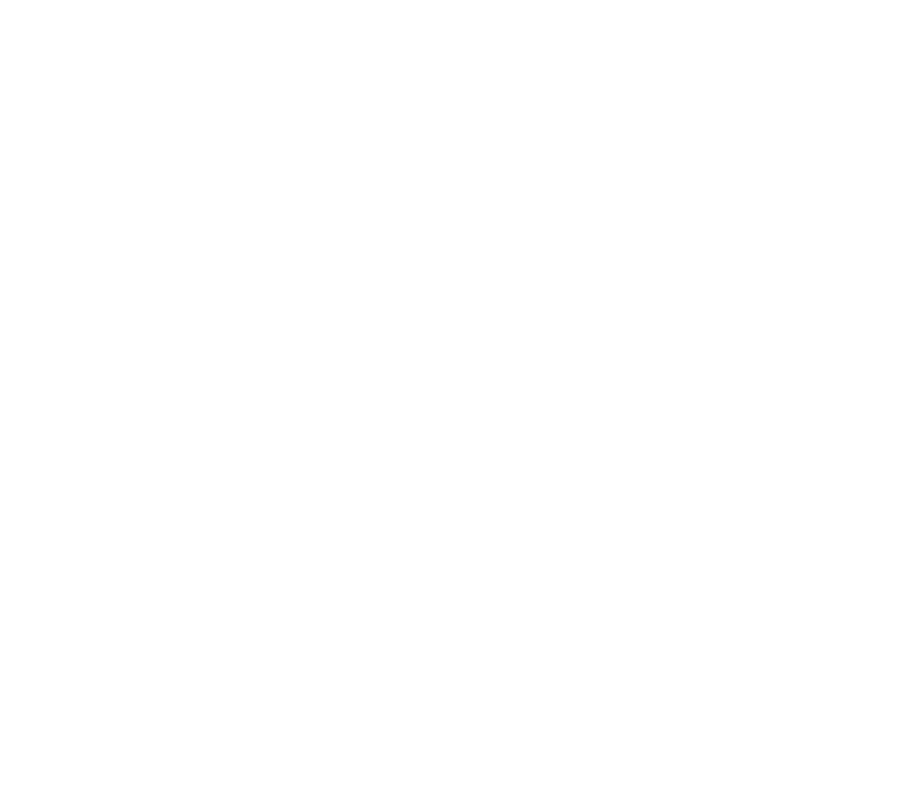
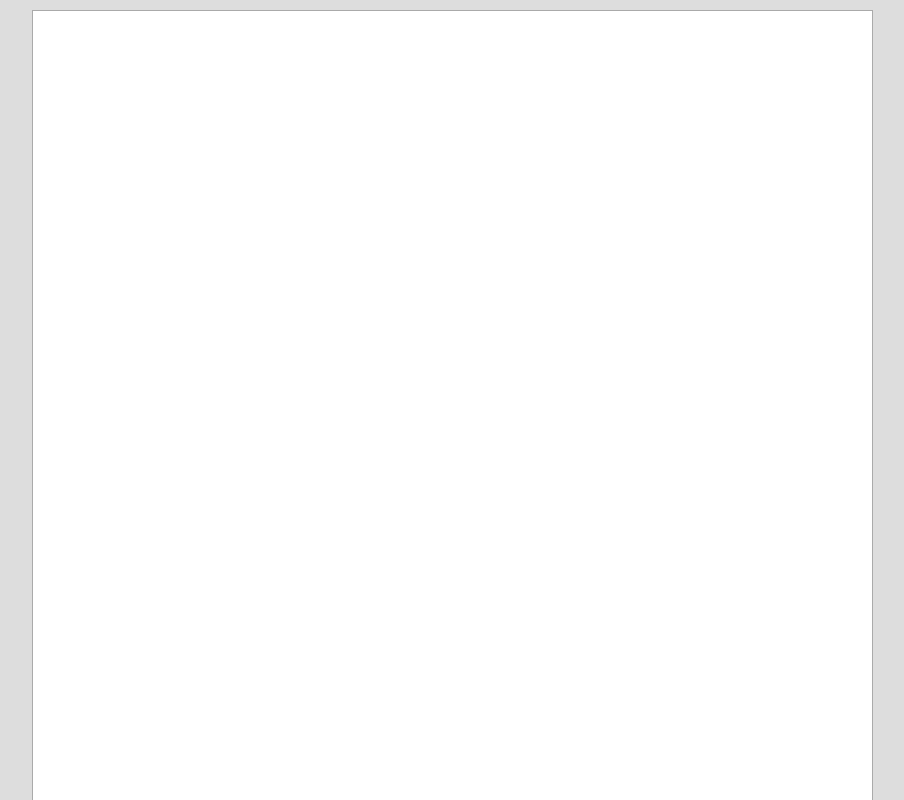
Before and after one commit to walberst/WordFake, a plain HTML site: page index.html in a window 1280 px wide. Shown: the top 800 px of the page, without its empty margins (188-1092 px from the left). Drawn offline with Linux system fonts and the light colour scheme.

Commit message:
iniciado o projeto criando os itens basicos e funcionalidades basicas

```diff
--- /dev/null
+++ b/config.json
@@ -0,0 +1,21 @@
+{
+    "paper": {
+        "A4": {
+            "width": 789,
+            "height": 1587
+        }
+    },
+    "border": {
+        "left": 25,
+        "right": 25,
+        "top": 25,
+        "bottom": 25
+    },
+    "measurement": "px",
+    "notepad": {
+        "color": "#ddd",
+        "pageBorderColor": "#aaa",
+        "pageBorderStyle": "solid",
+        "pageBorderWidth": 1
+    }
+}
--- a/index.html
+++ b/index.html
@@ -1,15 +1,30 @@
 <!DOCTYPE html>
-<html lang="en">
+<html lang="pt-br">
 
 <head>
     <meta charset="UTF-8">
     <meta http-equiv="X-UA-Compatible" content="IE=edge">
     <meta name="viewport" content="width=device-width, initial-scale=1.0">
-    <title>Document</title>
+    <title>Word Fake</title>
+    <style>
+        body {
+            margin: 0;
+            padding: 0;
+        }
+    </style>
 </head>
 
 <body>
-
+    <script src="scripts/TextAreaWithStyles.js"></script>
+    <script>
+        fetch("config.json")
+            .then(response => response.json())
+            .then(data => {
+                const textAreaWithStyles = new TextAreaWithStyles(data);
+                textAreaWithStyles.render();
+            })
+            .catch(error => console.error(error));
+    </script>
 </body>
 
 </html>
--- /dev/null
+++ b/scripts/TextAreaWithStyles.js
@@ -0,0 +1,67 @@
+class TextAreaWithStyles {
+    constructor(styles) {
+        this.styles = styles;
+        this.textArea = document.createElement("textarea");
+        this.textArea.hidden = true;
+        this.textArea.id = "WordFake";
+        this.notepad = document.createElement("div");
+        this.overlayDiv = document.createElement("div");
+        this.overlayDiv.id = "overlayDiv";
+        this.overlayDiv.contentEditable = true;
+    }
+
+    applyStyles() {
+        const { paper, border, measurement, notepad } = this.styles;
+
+        this.notepad.style.background = `${notepad.color}`;
+        this.notepad.style.width = `100%`;
+        this.notepad.style.height = `100%`;
+        this.notepad.style.margin = `0 auto`;
+        this.notepad.style.display = `flex`;
+        this.notepad.style.alignItems = `center`;
+        this.notepad.style.justifyContent = `center`;
+
+        //Layout do papel
+        this.overlayDiv.style.backgroundColor = `#fff`;
+        this.overlayDiv.style.width = `${paper.A4.width}${measurement}`;
+        this.overlayDiv.style.height = `${paper.A4.height}${measurement}`;
+        this.overlayDiv.style.border = `${notepad.pageBorderWidth}${measurement} ${notepad.pageBorderStyle} ${notepad.pageBorderColor}`;
+        this.overlayDiv.style.paddingTop = `${border.top}${measurement}`;
+        this.overlayDiv.style.paddingBottom = `${border.bottom}${measurement}`;
+        this.overlayDiv.style.paddingLeft = `${border.left}${measurement}`;
+        this.overlayDiv.style.paddingRight = `${border.right}${measurement}`;
+        this.overlayDiv.style.position = "relative";
+        this.overlayDiv.style.margin = "10px";
+    }
+
+    updateOverlayDiv() {
+
+        //calcula o tamanho da fonte em pixels
+        const fontSize = window.getComputedStyle(this.overlayDiv).fontSize;
+        const fontSizeInPx = parseInt(fontSize.slice(0, -2));
+
+        //calcula a largura máxima em pixels
+        const maxWidth = this.overlayDiv.offsetWidth - this.overlayDiv.offsetLeft - parseInt(this.overlayDiv.style.paddingRight.slice(0, -2));
+        const maxCharsPerLine = parseInt(maxWidth / fontSizeInPx);
+
+        //quebra as linhas
+        // this.overlayDiv.innerHTML = this.overlayDiv.innerHTML.replace(
+        //     new RegExp(`(.{${maxCharsPerLine}})( +|$\n?)`, "g"),
+        //     "$1<br>"
+        // );
+    }
+
+
+
+
+    render() {
+        this.applyStyles();
+        this.overlayDiv.addEventListener("input", () => {
+            this.textArea.value = this.overlayDiv.innerHTML;
+            this.updateOverlayDiv();
+        });
+        this.notepad.appendChild(this.textArea);
+        this.notepad.appendChild(this.overlayDiv);
+        document.body.appendChild(this.notepad);
+    }
+}
```
